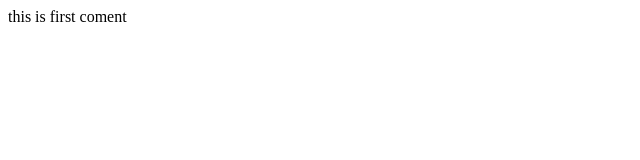
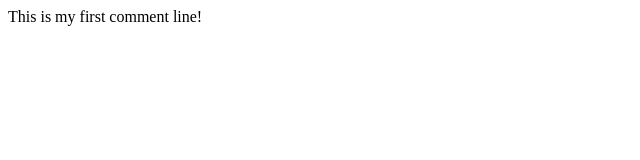
Before and after one commit to Cooler177/projecttest, a plain HTML site: page index.html in a window 1280 px wide. Shown: the whole page, without its empty margins (0-640 px from the left). Drawn offline with Linux system fonts and the light colour scheme.

Commit message:
first line added

```diff
--- a/index.html
+++ b/index.html
@@ -6,6 +6,6 @@
     <title>Document</title>
   </head>
   <body>
-    this is first coment
+    This is my first comment line!
   </body>
 </html>
```
